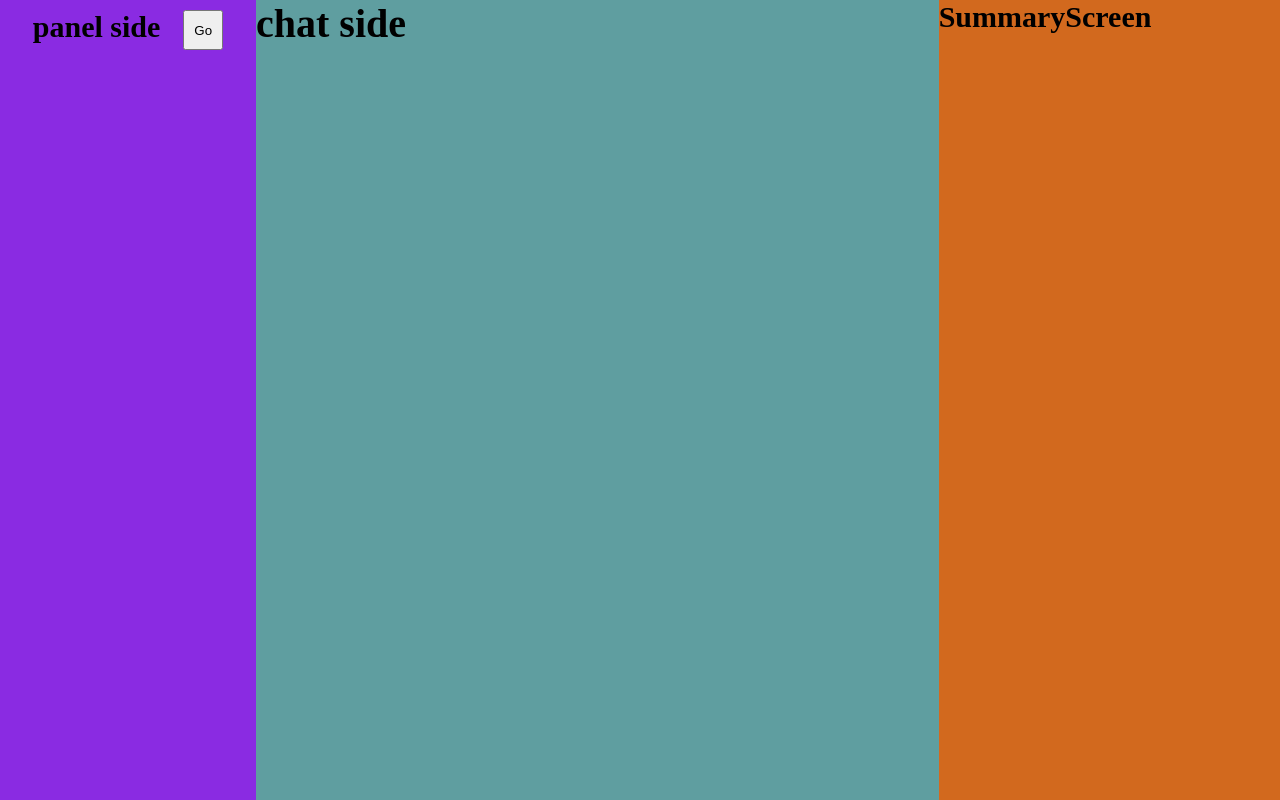
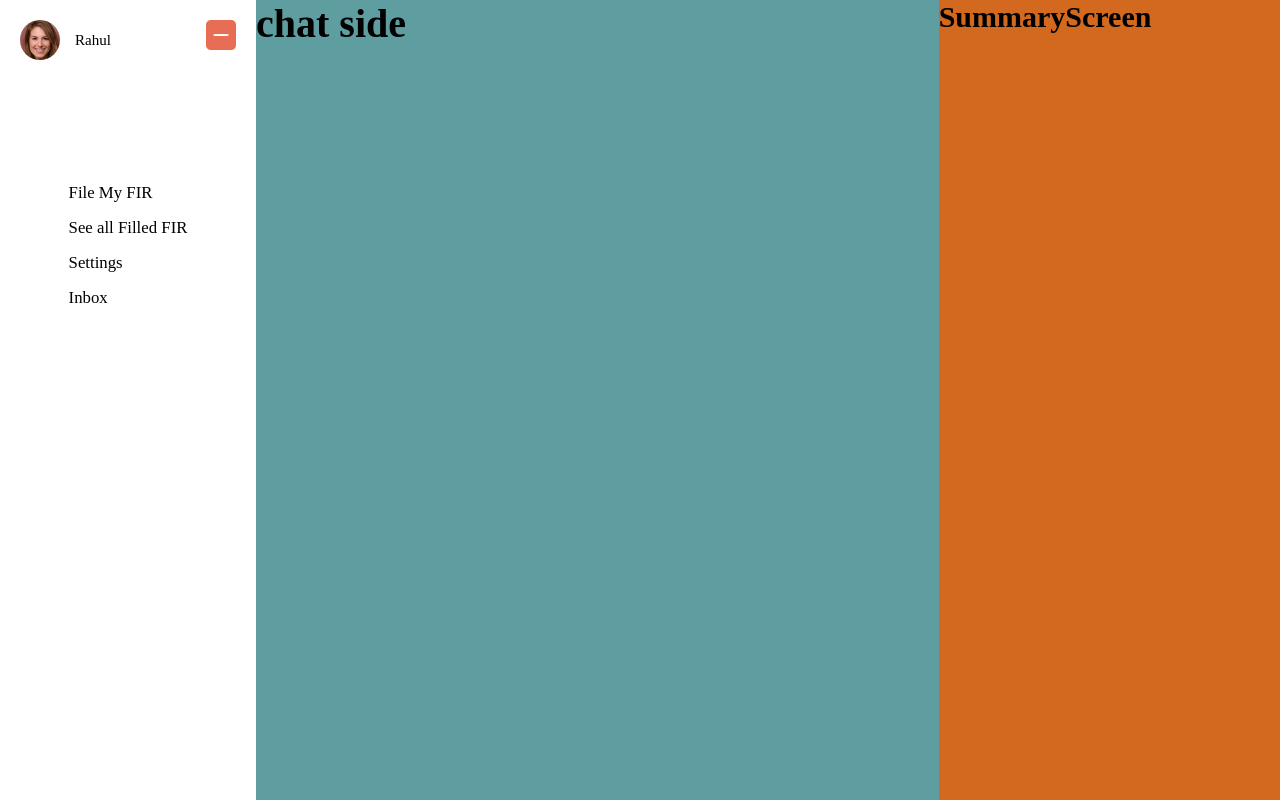
Before and after one commit to RishabhVerma098/policeuser, a React (Create React App) app: page / in a window 1280 px wide. Built offline with nearby package versions, Linux system fonts and the light colour scheme.

Commit message:
basic panel done

```diff
--- a/src/components/globals/_global.scss
+++ b/src/components/globals/_global.scss
@@ -1,3 +1,23 @@
+$header1: 5rem;
+$header2: 4rem;
+$header3: 3rem;
+$header4: 2.5rem;
+$header5: 2rem;
+$text: 1.5rem;
+$chatBackgroundColor: #f4f7ff;
+$purpleColor: #e3e3ff;
+$themeColor: #fefdff;
+$blueColor: #7252f1;
+$blueTextColor: #6260b5;
+$pinkColor: #ec6bb0;
+
+@mixin flex($justify, $align, $direction) {
+  display: flex;
+  flex-direction: $direction;
+  align-items: $align;
+  justify-content: $justify;
+}
+
 * {
   margin: 0;
   padding: 0;
@@ -39,6 +59,7 @@ ul {
 
 li,
 p,
-a {
+a,
+text {
   font-size: $text;
 }
--- a/src/components/mainApp/app.scss
+++ b/src/components/mainApp/app.scss
@@ -1,25 +1,3 @@
-$header1: 5rem;
-$header2: 4rem;
-$header3: 3rem;
-$header4: 2.5rem;
-$header5: 2rem;
-$text: 2rem;
-$chatBackgroundColor: #f4f7ff;
-$purpleColor: #e3e3ff;
-$themeColor: #fefdff;
-$blueColor: #7252f1;
-$blueTextColor: #6260b5;
-$pinkColor: #ec6bb0;
-
-@mixin flex($justify, $align, $direction) {
-  display: flex;
-  flex-direction: $direction;
-  align-items: $align;
-  justify-content: $justify;
-}
-
-@import "../globals/global";
-
 .App {
   width: 100%;
   height: 100vh;
--- a/src/components/panel/index.js
+++ b/src/components/panel/index.js
@@ -8,8 +8,19 @@ function Panel(props) {
       style={props.slide ? { width: "5%" } : { width: "20%" }}
       className="panel"
     >
-      <h3>panel side</h3>
-      <button onClick={() => props.slider()}>Go</button>
+      <div className="user">
+        <div className="userPhotoName">
+          <div className="image"></div>
+          <text>Rahul</text>
+        </div>
+        <div className="icon" onClick={() => props.slider()}></div>
+      </div>
+      <div className="panelList">
+        <h5>File My FIR</h5>
+        <h5>See all Filled FIR</h5>
+        <h5>Settings</h5>
+        <h5>Inbox</h5>
+      </div>
     </section>
   );
 }
@@ -19,3 +30,6 @@ const mapStateToProps = state => {
 };
 
 export default connect(mapStateToProps, { slider })(Panel);
+
+// <h3>panel side</h3>
+//       <button onClick={() => props.slider()}>Go</button>
--- a/src/components/panel/index.scss
+++ b/src/components/panel/index.scss
@@ -1,14 +1,51 @@
+@import "../globals/global";
 .panel {
   float: left;
-  background-color: blueviolet;
   width: 20%;
   height: 100vh;
   display: flex;
-  justify-content: space-evenly;
+  flex-direction: column;
   padding: 10px;
   transition: width 0.4s ease-in-out;
-  button {
-    width: 40px;
-    height: 40px;
+  padding: 2rem 2rem 3rem 2rem;
+  .user {
+    display: flex;
+    justify-content: space-between;
+    .userPhotoName {
+      display: flex;
+
+      flex: 2;
+
+      .image {
+        width: 4rem;
+        height: 4rem;
+        border-radius: 100%;
+        background-image: url("../../asset/person.jpeg");
+        background-size: contain;
+      }
+
+      text {
+        align-self: center;
+        padding-left: 1.5rem;
+      }
+    }
+    .icon {
+      width: 3rem;
+      height: 3rem;
+      background-image: url("../../asset/collapse.png");
+      background-size: cover;
+    }
+  }
+
+  .panelList {
+    display: flex;
+    flex-direction: column;
+    margin-top: 50%;
+    align-self: center;
+    h5 {
+      font-size: calc(0.4rem + 1vw);
+      padding-top: 1.5rem;
+      font-weight: 300;
+    }
   }
 }
```
Also changed, not shown: src/asset/collapse.png (added), src/asset/person.jpeg (added).
